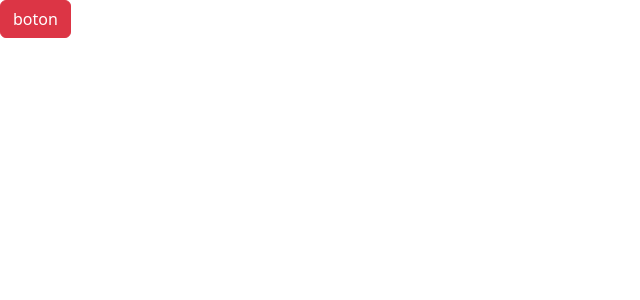
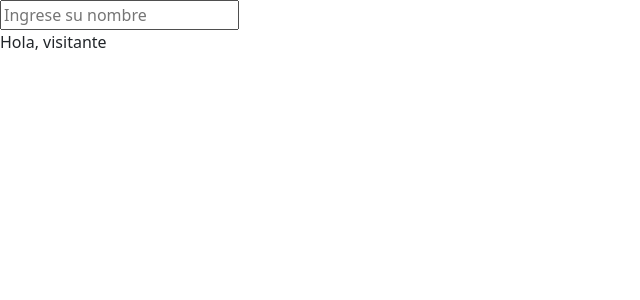
Before and after one commit to Katherine606/PracticaReact1, a React (Vite) app: page / in a window 1280 px wide. Shown: the top 300 px of the page, without its empty margins (0-640 px from the left). Built offline with nearby package versions, Linux system fonts and the light colour scheme.

Commit message:
uso de useState

```diff
--- a/src/App.tsx
+++ b/src/App.tsx
@@ -1,7 +1,7 @@
 //import Alert from "./Components/Alert.tsx";
-import { useState } from "react";
-import AlertClose from "./Components/AlertClose.tsx";
-import Button from "./Components/Button.tsx";
+
+import Counter from "./Components/Counter.tsx";
+import InputName from "./Components/InputName.tsx";
 //import ListGroup from "./Components/ListGroup.tsx";
 
 function App() {
@@ -15,22 +15,16 @@ function App() {
      //   Holap <span style={{ fontWeight: "bold" }}>Mundo</span>
       //</Alert>
 
-  const [showAlert, setShowAlert] = useState(false);
+ // const [showAlert, setShowAlert] = useState(false);
 
   return (
-    <div>
-      {showAlert && (
-        <AlertClose onClose={() => setShowAlert(false)}>
-          Cierra
-        </AlertClose>
-      )}
+   <>
+   <InputName />
+
+   </>
+  )
 
 
-      <Button onClick={() => setShowAlert(true)} color="danger">
-        boton
-      </Button>
-    </div>
-  );
 }
 
 export default App;
--- /dev/null
+++ b/src/Components/Counter.tsx
@@ -0,0 +1,19 @@
+import { useState } from "react";
+
+
+
+const Counter = () => {
+    const [count, setCount] = useState(0);
+
+    return(
+        <div>
+            <p>Este es un contador, esta en: {count}</p>
+            <button onClick={()=> setCount(count + 1)}>Incrementar</button>
+            <button onClick={()=> setCount(count - 1)}>Decrementar</button>
+        </div>
+    )
+
+
+}
+
+export default Counter;
--- /dev/null
+++ b/src/Components/InputName.tsx
@@ -0,0 +1,20 @@
+import { useState } from "react";
+
+const inputName = ()=>{
+
+ const [name, setName] = useState("");
+
+    return(
+        <div>
+          <input type="text" placeholder="Ingrese su nombre" value={name}
+          onChange={(event) => setName(event.target.value)}>
+          </input>
+          <p>Hola, {name || "visitante"}</p>
+        </div>
+    )
+
+
+
+}
+
+export default inputName;
```
Also changed, not shown: src/Components/ejer1.tsx (added, +35 -0 lines).
